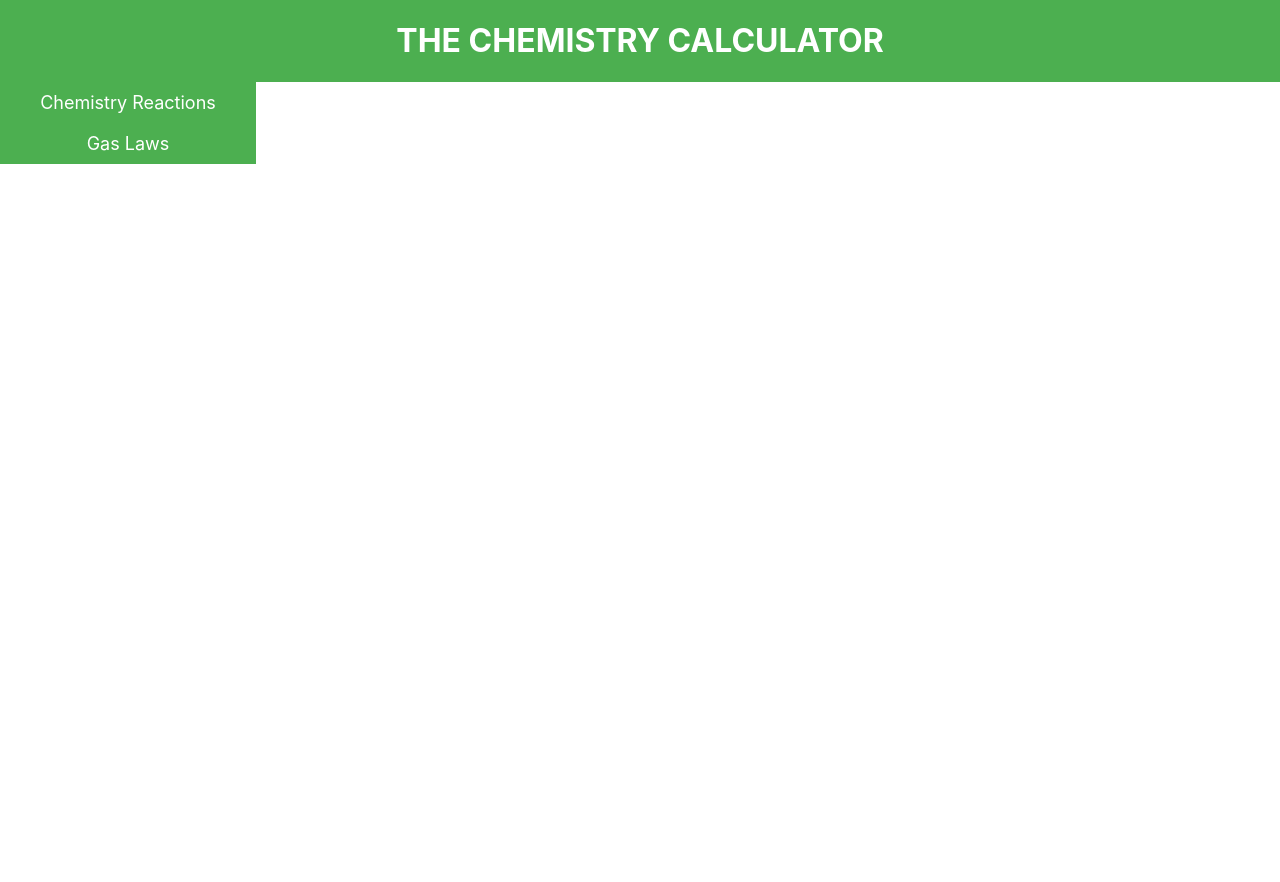
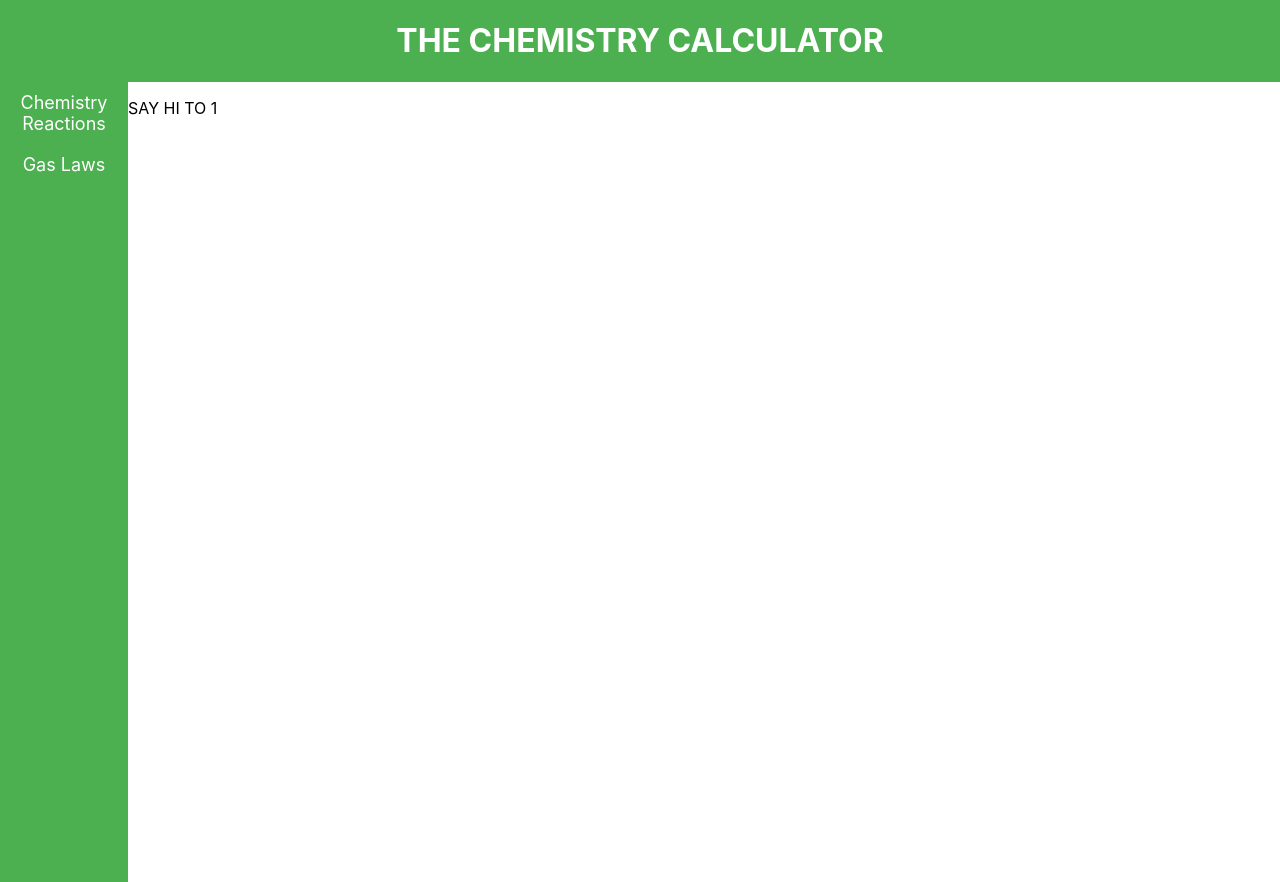
Before and after one commit to Vish-04/Chemistry-Calculator, a React (Create React App) app: page / in a window 1280 px wide. Both pictures are taken after a click on the link "Chemistry Reactions". Before the commit the page ends 800 px from the top, so only its background shows below. Built offline with nearby package versions, Linux system fonts and the light colour scheme.

Commit message:
added functionallity to switch to different pages, more Nav UI fixes

```diff
--- a/src/App.js
+++ b/src/App.js
@@ -13,18 +13,18 @@ function App() {
     return () => window.removeEventListener('resize', handleResize);
   }, [window.innerWidth]);
 
+  const [outerNav, setOuterNav] = useState(0);
+
   const handleNavClick = (page) =>{
-    console.log('clicked');
-    console.log(page);
+    setOuterNav(page);
   }
-
   return (
+    <>
+    <div className='title'>
+          <h1 className='titletext'>THE CHEMISTRY CALCULATOR</h1>
+    </div>
     <div className='app'>
-        <div className='title'>
-          <h1 className='titletext'>THE CHEMISTRY CALCULATOR</h1>
-        </div>
-
-      <div style={{width: windowWidth*.2}}>
+      <div style={{width: windowWidth*.1}}>
         <div className='nav-container'>
           <div className='nav'>
               <a onClick={() => handleNavClick(1)}>Chemistry Reactions </a>
@@ -32,7 +32,12 @@ function App() {
           </div>
         </div>
       </div>
+
+      {outerNav === 1 ? <p>SAY HI TO 1</p> : null}
+      {outerNav === 2 ? <p>WE DIP TO 2</p> : null}
+
     </div>
+    </>
   );
 }
 
--- a/src/css/App.css
+++ b/src/css/App.css
@@ -8,6 +8,8 @@
 }
 .app {
   height: 100vh;
+  display: flex;
+  flex-direction: row;
 }
 
 .nav-container {
@@ -17,7 +19,8 @@
 .nav {
   display: flex;
   flex-direction: column;
-  justify-content: center;
+  justify-content: top;
+  background-color: #4CAF50;
   height: 100%;
 }
 
@@ -32,4 +35,5 @@
 
 .nav a:hover {
   background-color: #3e8e41;
+  cursor: pointer;
 }
```
